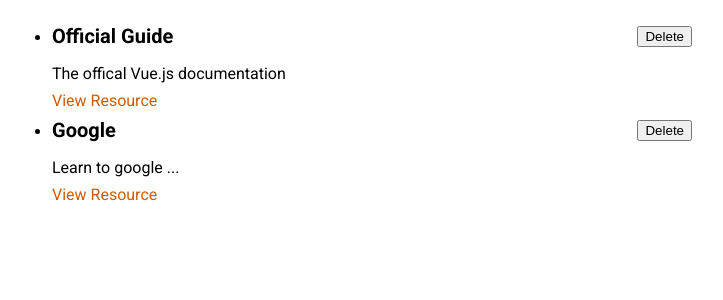
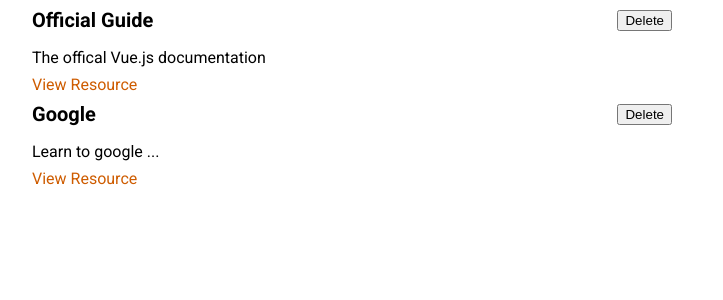
Before and after one commit to Newtepos/vue-prj-cmp-01-starting-setup, a Vue app: page / in a window 1280 px wide. Shown: the top 300 px of the page, without its empty margins (288-1011 px from the left). Built offline with nearby package versions, Linux system fonts and the light colour scheme.

Commit message:
Create: StoredResource Component

```diff
--- a/src/App.vue
+++ b/src/App.vue
@@ -1,21 +1,13 @@
 <template>
-  <ul>
-    <learning-resource
-      v-for="resource in storedResource"
-      :key="resource.id"
-      :title="resource.title"
-      :description="resource.description"
-      :link="resource.link"
-    ></learning-resource>
-  </ul>
+  <stored-resource :resource="storedResource"></stored-resource>
 </template>
 
 <script>
-import LearningResource from './components/learn-resource/LearningResource.vue';
+import StoredResource from './components/learn-resource/StoredResource.vue';
 
 export default {
   components: {
-    LearningResource,
+    StoredResource,
   },
   data() {
     return {
--- /dev/null
+++ b/src/components/learn-resource/StoredResource.vue
@@ -0,0 +1,32 @@
+<template>
+  <ul>
+    <learning-resource
+      v-for="res in resource"
+      :key="res.id"
+      :title="res.title"
+      :description="res.description"
+      :link="res.link"
+    ></learning-resource>
+  </ul>
+</template>
+
+<script>
+import LearningResource from './LearningResource.vue';
+
+export default {
+  components: {
+    LearningResource,
+  },
+  props: ['resource'],
+};
+</script>
+
+<style scoped>
+ul {
+  list-style: none;
+  margin: 0;
+  padding: 0;
+  margin: auto;
+  max-width: 40rem;
+}
+</style>
```
